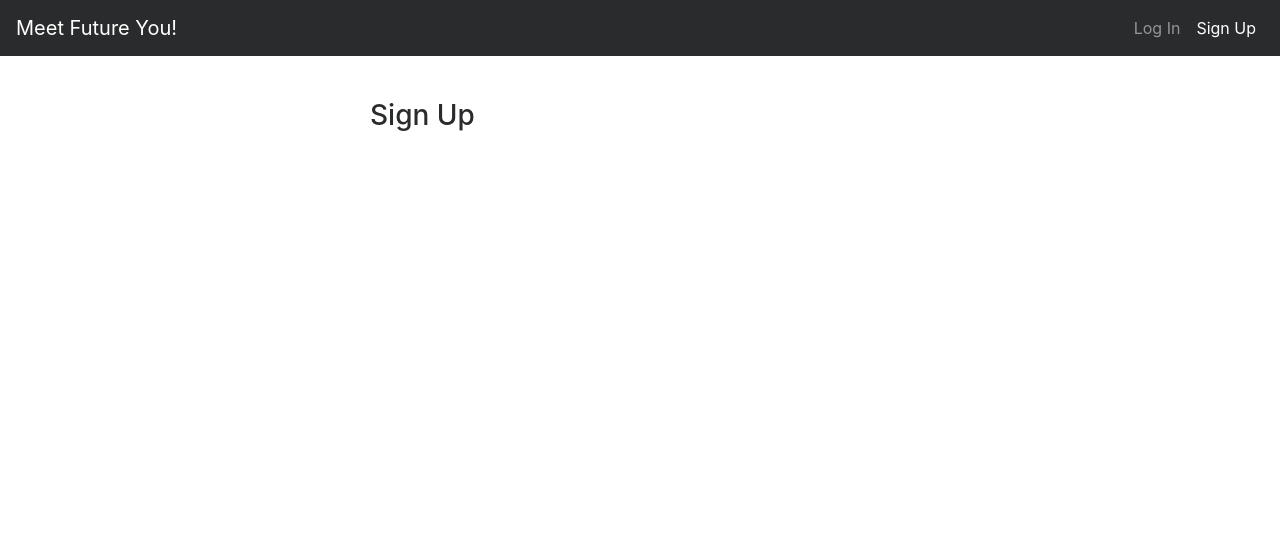
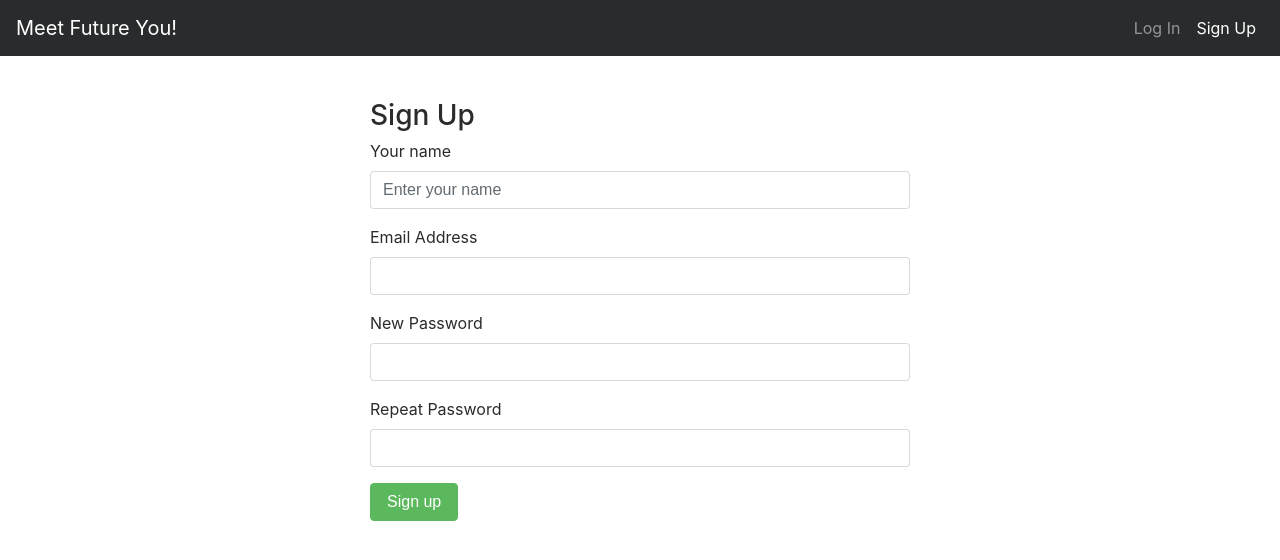
Before and after one commit to tai271828/meet-future-you, a Flask app: page /user/signup in a window 1280 px wide. Shown: the top 560 px of the page. Run offline with Flask 2, Linux system fonts and the light colour scheme; parts of the project's set-up code (start-up, migrations or seed data) failed here and were passed over; some libraries are stand-ins or nearby versions.

Commit message:
Implementation of signup page

```diff
--- /dev/null
+++ b/mfutureyou/templates/_formhelpers.html
@@ -0,0 +1,13 @@
+{% macro render_field(field) %}
+<div class="form-group">
+    {{ field.label }}
+    {{ field(**kwargs)|safe }}
+    {% if field.errors %}
+        <ul class="text-danger">
+        {% for error in field.errors %}
+            <li>{{ error }}</li>
+        {% endfor %}
+        </ul>
+    {% endif %}
+</div>
+{% endmacro %}
--- a/mfutureyou/templates/user/signup.html
+++ b/mfutureyou/templates/user/signup.html
@@ -6,5 +6,18 @@
         <h3>
             Sign Up
         </h3>
+       {% from "_formhelpers.html" import render_field %}
+       <form method="POST" action="{{ url_for('user_page.signup') }}">
+
+           {{ form.csrf_token }}
+           {{ render_field(form.name, class="form-control", placeholder="Enter your name") }}
+           {{ render_field(form.email, class="form-control") }}
+           {{ render_field(form.password, class="form-control") }}
+           {{ render_field(form.confirm, class="form-control") }}
+
+           <button type="submit" class="btn btn-success">
+               Sign up
+           </button>
+       </form>
     </div>
 {% endblock %}
--- /dev/null
+++ b/mfutureyou/user/forms.py
@@ -0,0 +1,13 @@
+from flask_wtf import FlaskForm
+from wtforms import Form, StringField, PasswordField, validators
+from wtforms.fields.html5 import EmailField
+from user.models import User
+
+class RegistrationForm(FlaskForm):
+    name = StringField('Your name', [validators.DataRequired(), validators.Length(min=2, max=30)])
+    email = EmailField('Email Address', [validators.DataRequired(), validators.Email()])
+    password = PasswordField('New Password', [
+        validators.DataRequired(),
+        validators.EqualTo('confirm', message='Passwords must match')
+    ])
+    confirm = PasswordField('Repeat Password')
--- a/mfutureyou/user/views.py
+++ b/mfutureyou/user/views.py
@@ -1,5 +1,6 @@
-from flask import Blueprint, render_template
+from flask import Blueprint, render_template, request
 from user.models import User
+from user.forms import RegistrationForm
 
 user_page = Blueprint('user_page', __name__)
 
@@ -7,6 +8,9 @@ user_page = Blueprint('user_page', __name__)
 def login():
     return render_template('base.html')
 
-@user_page.route('/signup')
+@user_page.route('/signup', methods=['GET', 'POST'])
 def signup():
-    return render_template('user/signup.html')
+    form = RegistrationForm(request.form)
+    if request.method == 'POST' and form.validate():
+        return '{} Signed up!'.format(form.name.data)
+    return render_template('user/signup.html', form=form)
```
